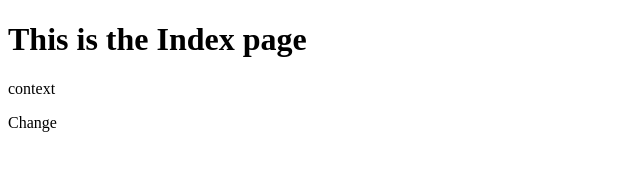
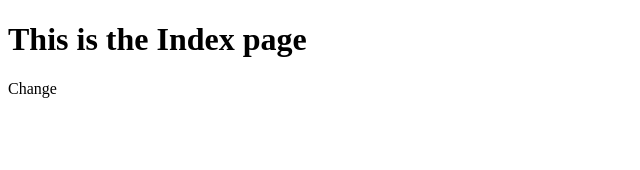
Before and after one commit to Raven9-9/Design, a plain HTML site: page index.html in a window 1280 px wide. Shown: the full height of the page, 0-640 px from the left. Drawn offline with Linux system fonts and the light colour scheme.

Commit message:
on local

```diff
--- a/index.html
+++ b/index.html
@@ -6,7 +6,6 @@
 <body>
 
 <h1>This is the Index page</h1>
-<p>context</p>
 <p>Change</p>
 </body>
 </html>
```
